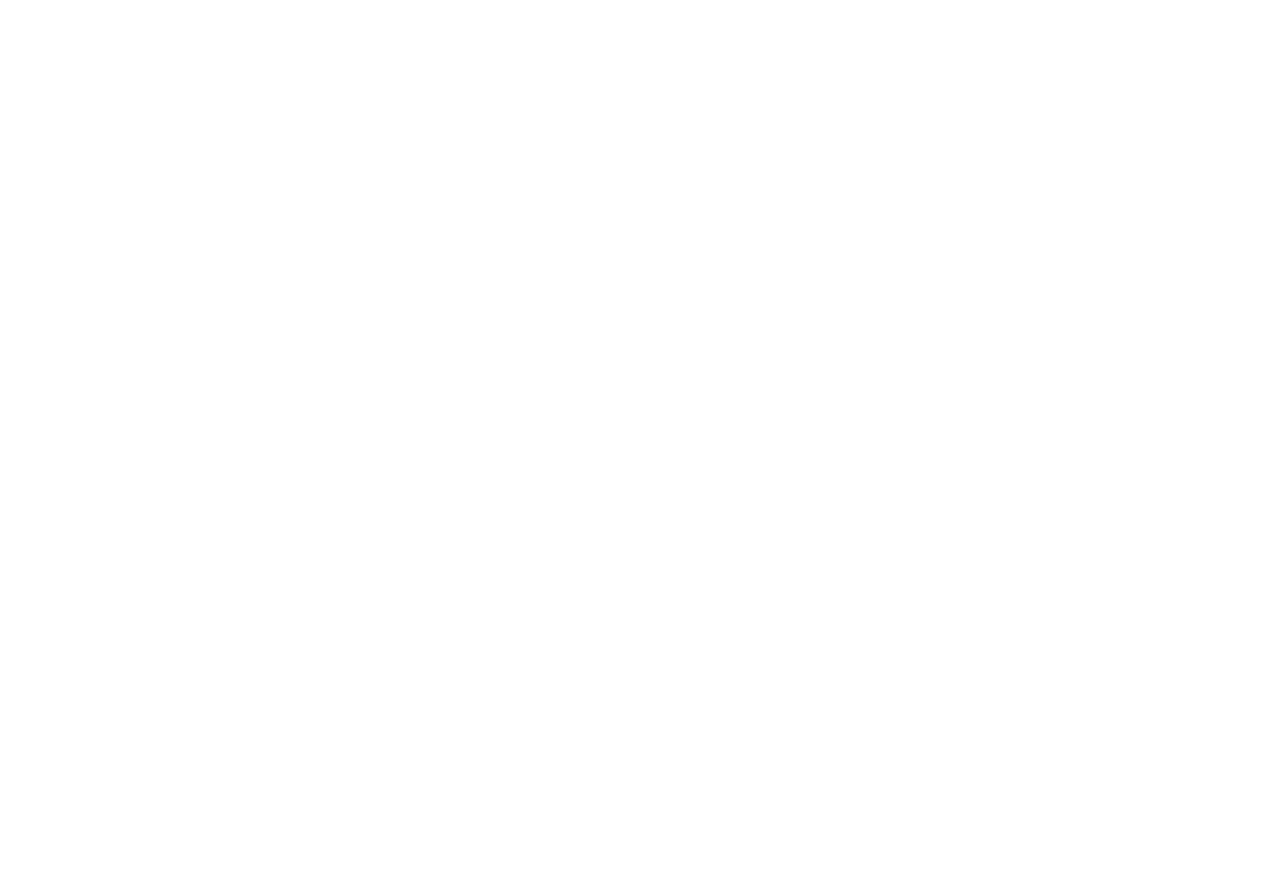
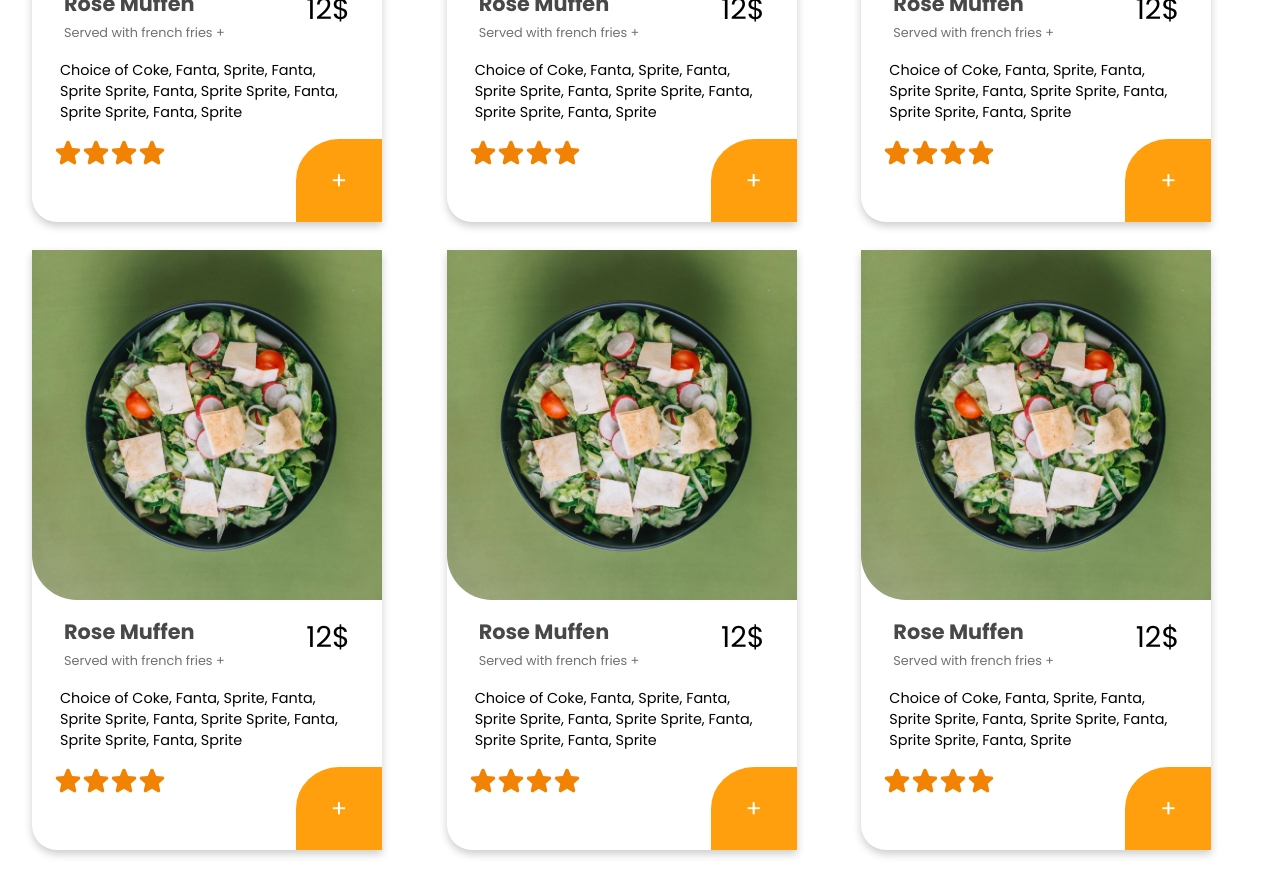
Before and after one commit to FernandoRodriguesxs/restaurant-app, a React (Vite) app: page / in a window 1280 px wide. Shown: the part 3220-4116 px from the top of the page. Before the commit the page ends 2304 px from the top, so only its background shows below. Built offline with nearby package versions, Linux system fonts and the light colour scheme.

Commit message:
adicionado card's dos pratos

```diff
--- a/src/App.styles.ts
+++ b/src/App.styles.ts
@@ -143,7 +143,9 @@
 export const ServicesCard = styled.section`
   display: flex;
   justify-content: space-around;
-  margin-top: 38px;
+  gap: 20px;
+
+  margin: 64px;
 
   .card-work {
     display: flex;
@@ -166,3 +168,10 @@
     }
   }
 `
+export const CardSection = styled.section`
+  display: grid;
+  grid-template-columns: repeat(3, 1fr);
+  gap: 28px;
+
+  margin: 16px 0 128px;
+`
--- a/src/App.tsx
+++ b/src/App.tsx
@@ -1,4 +1,5 @@
 import { Header } from './components/Header'
+import { Card } from './components/Card'
 import {
   Wrapper,
   Hero,
@@ -6,10 +7,12 @@
   AboutSection,
   WorkSection,
   ServicesCard,
+  CardSection,
 } from './App.styles'
 import { ButtonSecondary, ButtonVideo } from './components/Button'
 import heroImg from './assets/img-hero.png'
 import aboutImg from './assets/img-header.png'
+import cardImg from './assets/card5.jpg'
 import {
   Clock,
   BowlFood,
@@ -18,6 +21,7 @@
   Phone,
   PlayCircle,
   HandTap,
+  Star,
 } from '@phosphor-icons/react'
 
 export const App = () => {
@@ -98,6 +102,7 @@
             </div>
           </AboutSection>
         </Wrapper>
+        <Wrapper>
           <WorkSection>
             <div className="work">
               <p className="work-orange">Work</p>
@@ -109,6 +114,8 @@
               </p>
             </div>
           </WorkSection>
+        </Wrapper>
+        <Wrapper>
           <ServicesCard>
             <div className="card-work">
               <Truck size={64} color="#f28202" weight="fill" />
@@ -138,6 +145,85 @@
               </p>
             </div>
           </ServicesCard>
+        </Wrapper>
+        <Wrapper>
+          <WorkSection>
+            <div className="work">
+              <p className="work-orange">Menu</p>
+              <h2>Explore Our Best Menu</h2>
+              <p>
+                its through mistakes that you actually can grow you get rid of.{' '}
+                <br />
+                everything that is not essential to makihave to get bad
+              </p>
+            </div>
+          </WorkSection>
+        </Wrapper>
+        <Wrapper>
+          <CardSection>
+            <Card
+              foodImg={cardImg}
+              title="Rose Muffen"
+              subtitle="Served with french fries + "
+              price="12$"
+              description="Choice of Coke, Fanta, Sprite, Fanta, Sprite Sprite, Fanta, Sprite Sprite, Fanta, Sprite Sprite, Fanta, Sprite "
+              icon={<Star size={28} color="#f28202" weight="fill" />}
+            />
+            <Card
+              foodImg={cardImg}
+              title="Rose Muffen"
+              subtitle="Served with french fries + "
+              price="12$"
+              description="Choice of Coke, Fanta, Sprite, Fanta, Sprite Sprite, Fanta, Sprite Sprite, Fanta, Sprite Sprite, Fanta, Sprite "
+              icon={<Star size={28} color="#f28202" weight="fill" />}
+            />
+            <Card
+              foodImg={cardImg}
+              title="Rose Muffen"
+              subtitle="Served with french fries + "
+              price="12$"
+              description="Choice of Coke, Fanta, Sprite, Fanta, Sprite Sprite, Fanta, Sprite Sprite, Fanta, Sprite Sprite, Fanta, Sprite "
+              icon={<Star size={28} color="#f28202" weight="fill" />}
+            />
+            <Card
+              foodImg={cardImg}
+              title="Rose Muffen"
+              subtitle="Served with french fries + "
+              price="12$"
+              description="Choice of Coke, Fanta, Sprite, Fanta, Sprite Sprite, Fanta, Sprite Sprite, Fanta, Sprite Sprite, Fanta, Sprite "
+              icon={<Star size={28} color="#f28202" weight="fill" />}
+            />
+            <Card
+              foodImg={cardImg}
+              title="Rose Muffen"
+              subtitle="Served with french fries + "
+              price="12$"
+              description="Choice of Coke, Fanta, Sprite, Fanta, Sprite Sprite, Fanta, Sprite Sprite, Fanta, Sprite Sprite, Fanta, Sprite "
+              icon={<Star size={28} color="#f28202" weight="fill" />}
+            />
+            <Card
+              foodImg={cardImg}
+              title="Rose Muffen"
+              subtitle="Served with french fries + "
+              price="12$"
+              description="Choice of Coke, Fanta, Sprite, Fanta, Sprite Sprite, Fanta, Sprite Sprite, Fanta, Sprite Sprite, Fanta, Sprite "
+              icon={<Star size={28} color="#f28202" weight="fill" />}
+            />
+          </CardSection>
+        </Wrapper>
+        <Wrapper>
+          <WorkSection>
+            <div className="work">
+              <p className="work-orange">Testimonial</p>
+              <h2>What They Are Saying</h2>
+              <p>
+                its through mistakes that you actually can grow you get rid of{' '}
+                <br />
+                everything that is not essential to makihave to get bad
+              </p>
+            </div>
+          </WorkSection>
+        </Wrapper>
       </main>
     </>
   )
--- /dev/null
+++ b/src/components/Card/index.tsx
@@ -0,0 +1,42 @@
+import { ReactNode } from 'react'
+import { CardContainer } from './styles'
+
+interface ICardProps {
+  title: string
+  subtitle: string
+  description: string
+  price: string
+  foodImg: string
+  icon: ReactNode
+}
+export const Card = ({
+  foodImg,
+  title,
+  subtitle,
+  price,
+  icon,
+  description,
+}: ICardProps) => {
+  return (
+    <CardContainer>
+      <img src={foodImg} alt="" />
+      <div className="product-information">
+        <div className="information">
+          <h3>{title}</h3>
+          <span>{subtitle}</span>
+        </div>
+        <span>{price}</span>
+      </div>
+      <p>{description}</p>
+      <div className="card-avaliation">
+        <span>
+          {icon}
+          {icon}
+          {icon}
+          {icon}
+        </span>
+        <button>+</button>
+      </div>
+    </CardContainer>
+  )
+}
--- /dev/null
+++ b/src/components/Card/styles.ts
@@ -0,0 +1,70 @@
+import styled from 'styled-components'
+
+export const CardContainer = styled.div`
+  display: flex;
+  flex-direction: column;
+
+  box-shadow: 0 4px 8px 0 rgba(0, 0, 0, 0.2);
+  border-bottom-left-radius: 25px;
+
+  width: 350px;
+  gap: 16px;
+
+  img {
+    height: 350px;
+    border-bottom-left-radius: 45px;
+  }
+  .product-information {
+    display: flex;
+    justify-content: space-between;
+    padding: 0px 32px;
+
+    .information {
+      h3 {
+        color: ${({ theme }) => theme.colors.gray.primary};
+        font-size: 1.3rem;
+      }
+
+      span {
+        color: ${({ theme }) => theme.colors.gray.secondary};
+        font-size: 0.8rem;
+      }
+    }
+
+    span {
+      color: ${({ theme }) => theme.colors.primary};
+      font-size: 1.8rem;
+    }
+  }
+  p {
+    padding: 0 28px;
+    color: ${({ theme }) => theme.colors.primary};
+    font-size: 0.9rem;
+  }
+
+  .card-avaliation {
+    display: flex;
+    justify-content: space-between;
+
+    span {
+      padding: 0 22px 10px;
+    }
+
+    button {
+      display: flex;
+      justify-content: center;
+
+      width: 86px;
+
+      background-color: ${({ theme }) => theme.colors.orange.primary};
+
+      padding: 24px;
+
+      border: none;
+      border-radius: 100% 0% 100% 0% / 100% 100% 0% 100%;
+
+      font-size: 1.5rem;
+      color: ${({ theme }) => theme.colors.white};
+    }
+  }
+`
```
Lines whose indentation alone changed are shown as unchanged.
